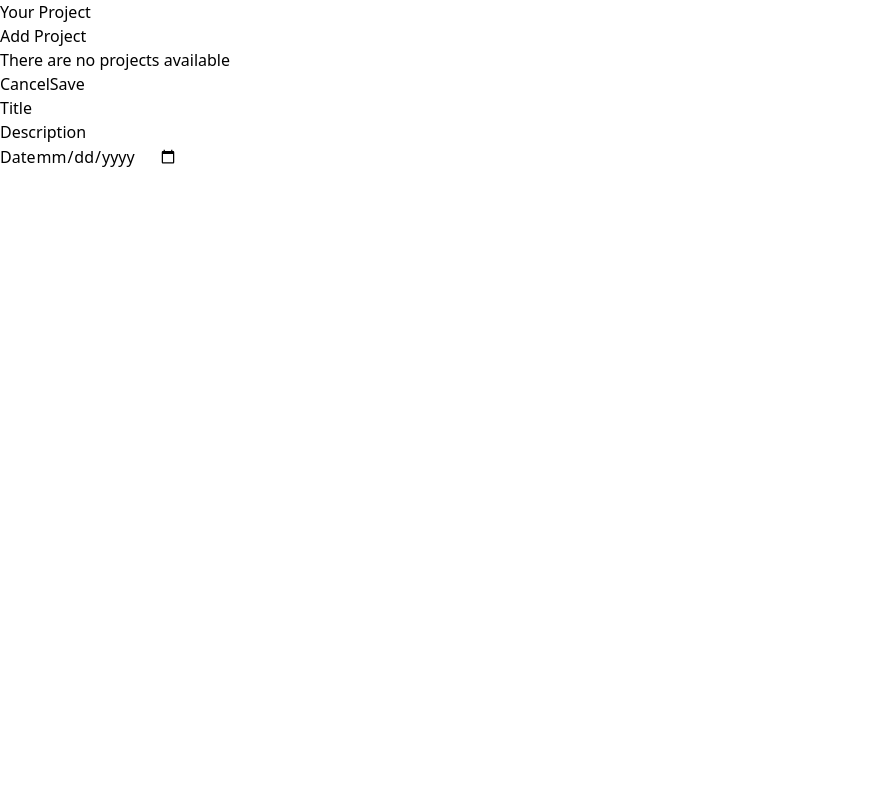
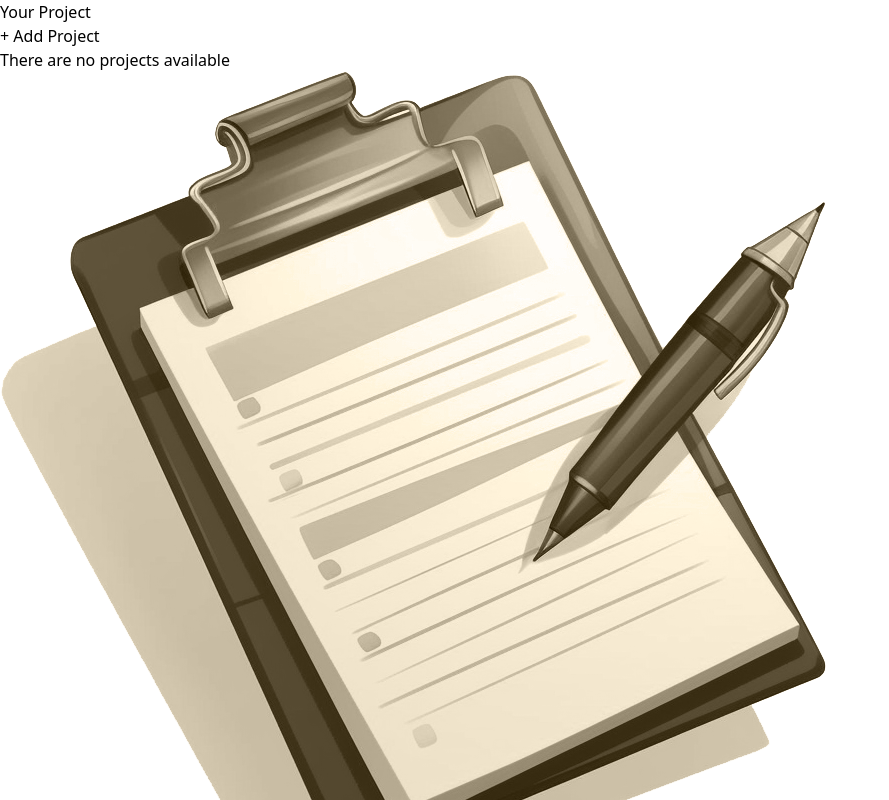
Before and after one commit to devromarc/ReactPractice-TodoApp, a React (Vite) app: page / in a window 1280 px wide. Shown: the top 800 px of the page, without its empty margins (0-889 px from the left). Built offline with nearby package versions, Linux system fonts and the light colour scheme.

Commit message:
Input.jsx refactor

```diff
--- a/src/App.jsx
+++ b/src/App.jsx
@@ -11,6 +11,8 @@ function App() {
     date: "",
   });
 
+  const isThereProjects = projectList.length <= 0;
+
   function handleSaveProject() {
     setProjectList((prevState) => [newProject, ...prevState]);
   }
@@ -18,12 +20,15 @@ function App() {
   return (
     <main className="h-screen my-8 flex gap-8">
       <SideBar projects={projectList} />
-      {/* <LandingPage /> */}
-      <NewProject
-        onSetNewProject={setNewProject}
-        projectData={newProject}
-        onSaveProj={handleSaveProject}
-      />
+      {isThereProjects ? (
+        <LandingPage />
+      ) : (
+        <NewProject
+          onSetNewProject={setNewProject}
+          projectData={newProject}
+          onSaveProj={handleSaveProject}
+        />
+      )}
     </main>
   );
 }
--- a/src/components/NewProject.jsx
+++ b/src/components/NewProject.jsx
@@ -14,6 +14,7 @@ const NewProject = ({ onSetNewProject, projectData, onSaveProj }) => {
         </button>
       </menu>
       <div>
+        <p>
           <label className="text-sm font-bold uppercase text-stone-500">
             Title
           </label>
@@ -23,8 +24,10 @@ const NewProject = ({ onSetNewProject, projectData, onSaveProj }) => {
             value={projectData.title}
             name="title"
           />
+        </p>
       </div>
       <div>
+        <p>
           <label className="text-sm font-bold uppercase text-stone-500">
             Description
           </label>
@@ -34,8 +37,10 @@ const NewProject = ({ onSetNewProject, projectData, onSaveProj }) => {
             value={projectData.description}
             name="description"
           />
+        </p>
       </div>
       <div>
+        <p>
           <label className="text-sm font-bold uppercase text-stone-500">
             Date
           </label>
@@ -45,6 +50,7 @@ const NewProject = ({ onSetNewProject, projectData, onSaveProj }) => {
             value={projectData.date}
             name="date"
           />
+        </p>
       </div>
     </div>
   );
--- a/src/components/Sidebar.jsx
+++ b/src/components/Sidebar.jsx
@@ -9,7 +9,7 @@ const SideBar = ({ projects }) => {
         Your Project
       </h2>
       <button className="px-4 py-2 text-xs md:text-base rounded-md bg-stone-700 text-stone-400 hover:bg-stone-600 hover:text-stone-100">
-        Add Project
+        + Add Project
       </button>
       <ul className="mt-8">
         {!isThereAproject ? (
```
Also changed, not shown: src/components/utils/Inputnew.jsx (added, +12 -0 lines). Lines whose indentation alone changed are shown as unchanged.
